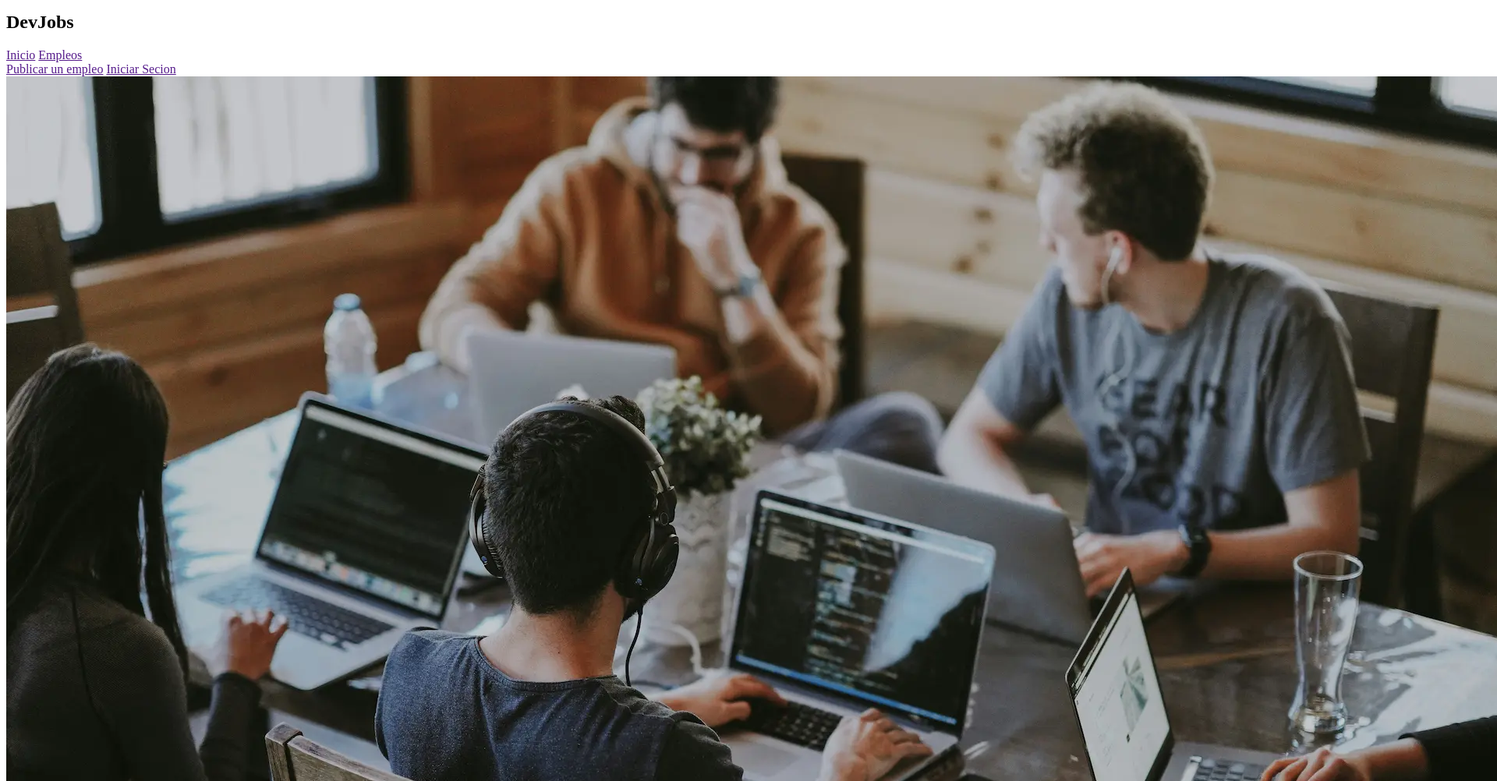
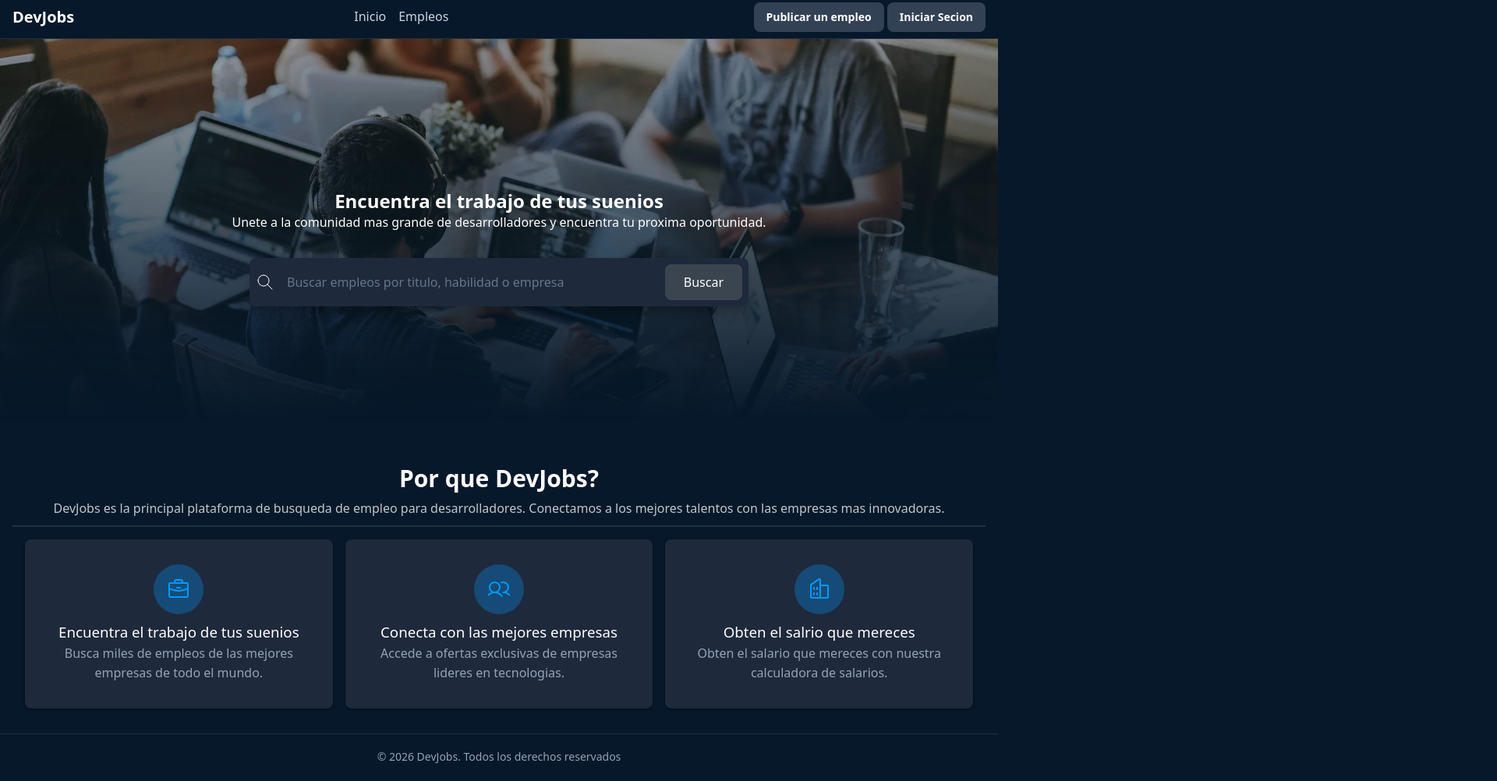
Before and after one commit to AlexsayDev/DevJobs, a plain HTML site: page index.html in a window 1280 px wide. Shown: the part 5-1007 px from the top of the page at 78% size, 1920 px wide, since content can reach past the window. Drawn offline with Linux system fonts and the light colour scheme.

Commit message:
Estilos para pantalla principal.

```diff
--- a/index.html
+++ b/index.html
@@ -9,6 +9,7 @@
     <!--<meta name="theme-color" content="#09f">-->
     <!--favicon-->
     <link rel="icon" type="image/jpg" href="./background.webp">
+    <link rel="stylesheet" href="styles.css">
 </head>
 
 <body>
@@ -30,7 +31,7 @@
 
     <main>
         <section>
-            <img src="./background.webp" alt="" >
+            <img src="./background.webp" alt="">
 
             <h1>Encuentra el trabajo de tus suenios</h1>
 
@@ -40,6 +41,7 @@
             </p>
 
             <form action="" role="search">
+                <div>
                     <svg xmlns="http://www.w3.org/2000/svg" width="24" height="24" viewBox="0 0 24 24" fill="none"
                         stroke="currentColor" stroke-width="1" stroke-linecap="round" stroke-linejoin="round"
                         class="icon icon-tabler icons-tabler-outline icon-tabler-search">
@@ -51,6 +53,7 @@
                     <input type="text" placeholder="Buscar empleos por titulo, habilidad o empresa" />
 
                     <button type="submit">Buscar</button>
+                </div>
             </form>
         </section>
 
--- /dev/null
+++ b/styles.css
@@ -0,0 +1,354 @@
+* {
+    margin: 0;
+    padding: 0;
+    box-sizing: border-box;
+}
+
+
+
+
+
+
+:root {
+    --primary: #3b4550;
+    --primary-dark: #0a3d66;
+    --primary-hover: #0d5ba8;
+    --primary-light: #09f;
+    --background: #06182a;
+    --text-primary: #ffffff;
+    --text-secondary: #cbd5e1;
+    --text-muted: #94a3b8;
+    --border: rgba(255, 255, 255, 0.1);
+    --card-bg: #1e293b;
+    --shadow: rgba(0, 0, 0, 0.3);
+    --input-bg: #1e293b;
+    --hsla-example: hsla(210, 100%, 56%, 1);
+}
+
+
+
+
+
+
+
+
+
+
+@font-face {
+    font-family: 'Inter Variable';
+    font-style: normal;
+    font-display: swap;
+    font-weight: 100 900;
+    src: url(https://cdn.jsdelivr.net/fontsource/fonts/inter:vf@latest/latin-wght-normal.woff2) format('woff2-variations');
+    unicode-range: U+0000-00FF, U+0131, U+0152-0153, U+02BB-02BC, U+02C6, U+02DA, U+02DC, U+0304, U+0308, U+0329, U+2000-206F, U+20AC, U+2122, U+2191, U+2193, U+2212, U+2215, U+FEFF, U+FFFD;
+}
+
+
+
+
+
+
+
+
+
+
+body {
+    font-family: system-ui;
+    background-color: var(--background);
+    color: var(--text-primary);
+    min-height: 100vh;
+    display: flex;
+    flex-direction: column;
+    line-height: 1.6;
+}
+
+
+
+
+
+
+
+
+
+
+
+
+
+/* Títulos principales */
+h1 {
+    font-size: 1.5rem;
+    line-height: 1.2;
+    text-wrap: balance;
+    display: flex;
+    align-items: center;
+    gap: 0.5rem;
+
+    svg {
+        width: 2rem;
+        height: 2rem;
+        color: var(--primary-light);
+    }
+}
+
+h1+p {
+    text-wrap: balance;
+    margin-bottom: 2rem
+}
+
+/* Header */
+header {
+    border-bottom: 1px solid var(--border);
+    background: var(--background);
+    padding: .5rem 1rem;
+    display: flex;
+    align-items: center;
+    justify-content: space-between;
+    gap: 2rem;
+
+    h2 {
+        font-size: 1.25rem;
+        font-weight: 700;
+        color: var(--text-primary);
+    }
+}
+
+/* Navegación del header a otras páginas */
+nav {
+    align-items: center;
+    gap: 1rem;
+    display: flex;
+
+    a {
+        text-decoration: none;
+        color: var(--text-secondary);
+        transition: color 0.2s;
+        font-weight: 500;
+
+        &:hover,
+        &:focus {
+            color: var(--primary);
+            outline: none;
+        }
+    }
+}
+
+/* Botones del Header */
+header div a {
+    padding: 0.5rem 1rem;
+    border-radius: 0.5rem;
+    background-color: #334155;
+    color: var(--text-primary);
+    display: inline-block;
+    font-size: 0.875rem;
+    font-weight: 700;
+    text-decoration: none;
+    /* TODO */
+}
+
+/* Hero */
+main>section:nth-child(1) {
+    height: 500px;
+    text-align: center;
+    display: flex;
+    flex-direction: column;
+    justify-content: center;
+    align-items: center;
+
+    h1 {
+        padding-top: 36px;
+    }
+
+    &>img {
+        position: absolute;
+        width: 100%;
+        height: 100%;
+        object-fit: cover;
+        z-index: -1;
+        left: 0;
+        right: 0;
+        mask-image: linear-gradient(to bottom, rgba(16, 25, 34, 1) 5%, rgba(16, 25, 34, 0) 80%);
+    }
+}
+
+/* Formulario de Búsqueda */
+form {
+    max-width: 42rem;
+    width: 100%;
+    margin: 0 auto;
+    padding-inline: 1rem;
+}
+
+form>div {
+    display: flex;
+    align-items: center;
+    background-color: var(--input-bg);
+    border-radius: 0.5rem;
+    box-shadow: 0 10px 15px -3px var(--shadow);
+    padding: 0.5rem;
+    gap: 0.5rem;
+}
+
+form span {
+    padding-left: 0.75rem;
+    color: var(--text-muted);
+    display: flex;
+    align-items: center;
+    flex-shrink: 0;
+}
+
+form input[type="text"] {
+    flex: 1;
+    background: transparent;
+    border: none;
+    outline: none;
+    color: var(--text-primary);
+    padding: 0.75rem 0.5rem;
+    font-size: 1rem;
+    font-family: inherit;
+}
+
+form input[type="text"]::placeholder {
+    color: #64748b;
+}
+
+button {
+    padding: 0.75rem 1.5rem;
+    border-radius: 0.5rem;
+    background-color: var(--primary);
+    color: white;
+    font-weight: 400;
+    border: none;
+    cursor: pointer;
+    transition: all 0.2s;
+    font-family: inherit;
+    font-size: 1rem;
+    white-space: nowrap;
+
+    &:hover,
+    /* pseudo-clase que significa que el ratón está encima */
+    &:focus {
+        /* pseudo-clase que significa que el elemento tiene el foco */
+        background-color: var(--primary-hover);
+        outline: 2px solid white;
+        outline-offset: 2px;
+    }
+
+    &:active {
+        transform: scale(0.90)
+    }
+
+    &:disabled {
+        opacity: .5;
+        pointer-events: none;
+    }
+}
+
+/* Features Section */
+main>section:nth-child(2) {
+    padding-inline: 1rem;
+    background-color: var(--background);
+    padding-top: 2rem;
+
+    &>header {
+        gap: 2px;
+        flex-direction: column;
+
+        h2 {
+            margin-bottom: 0;
+        }
+
+        p {
+            opacity: .75;
+        }
+    }
+
+    &>div {
+        max-width: 1280px;
+        margin: 0 auto;
+    }
+}
+
+main>section:nth-child(2) h2 {
+    font-size: 1.875rem;
+    font-weight: 700;
+    color: var(--text-primary);
+    margin-bottom: 1rem;
+}
+
+main>section:nth-child(2)>div>div:first-child>p {
+    font-size: 1.125rem;
+    color: var(--text-muted);
+    max-width: 42rem;
+    margin: 0 auto;
+}
+
+/* Grid de Features */
+main>section:nth-child(2) footer {
+    display: grid;
+    grid-template-columns: repeat(auto-fit, minmax(280px, 1fr));
+    gap: 16px
+}
+
+/* Feature Cards */
+/* article {
+    background-color: var(--card-bg);
+    padding: 2rem;
+    margin-bottom: 16px;
+    border-radius: 0.5rem;
+    box-shadow: 0px 1px 3px 0 var(--shadow);
+
+    svg {
+        color: var(--primary-light);
+        background: rgba(0, 153, 255, 0.3);
+        border-radius: 9999px;
+        width: 64px;
+        height: 64px;
+        padding: 16px;
+    }
+
+    h3 {
+        font-weight: 500;
+    }
+
+    p {
+        color: var(--text-muted);
+    }
+} */
+
+/* Footer */
+footer {
+    background-color: var(--background);
+    border-top: 1px solid var(--border);
+    text-align: center;
+    padding: 16px;
+
+    small {
+        color: var(--text-muted);
+        font-size: 0.875rem;
+    }
+}
+
+article {
+    background-color: var(--card-bg);
+    padding: 2rem;
+    margin-bottom: 16px;
+    border-radius: 0.5rem;
+    box-shadow: 0px 1px 3px 0px rgba(0, 0, 0, 0.5);
+
+    svg {
+        color: var(--primary-light);
+        background: rgba(0, 153, 255, .3);
+        width: 64px;
+        height: 64px;
+        border-radius: 100%;
+        padding: 16px;
+    }
+
+    p {
+        color: var(--text-muted);
+    }
+
+    h3 {
+        font-weight: 500;
+    }
+}
```
Lines whose indentation alone changed are shown as unchanged.
